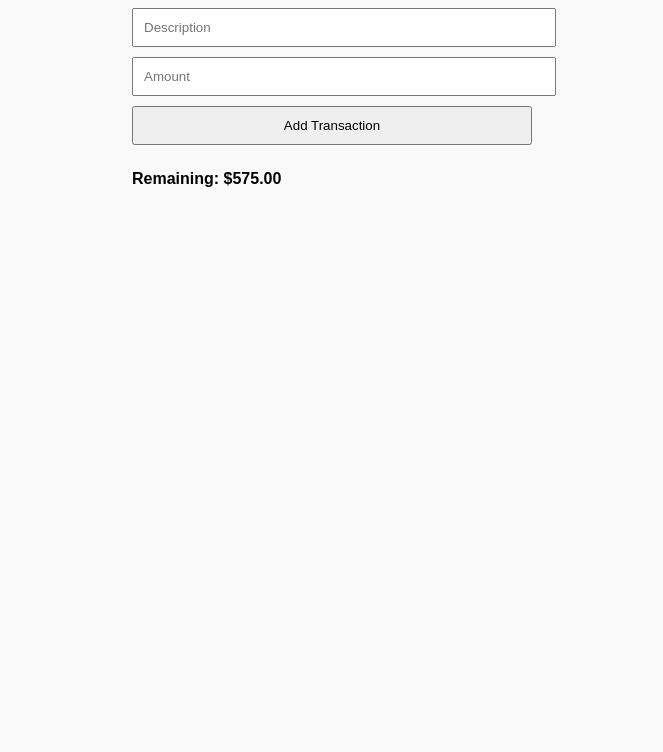
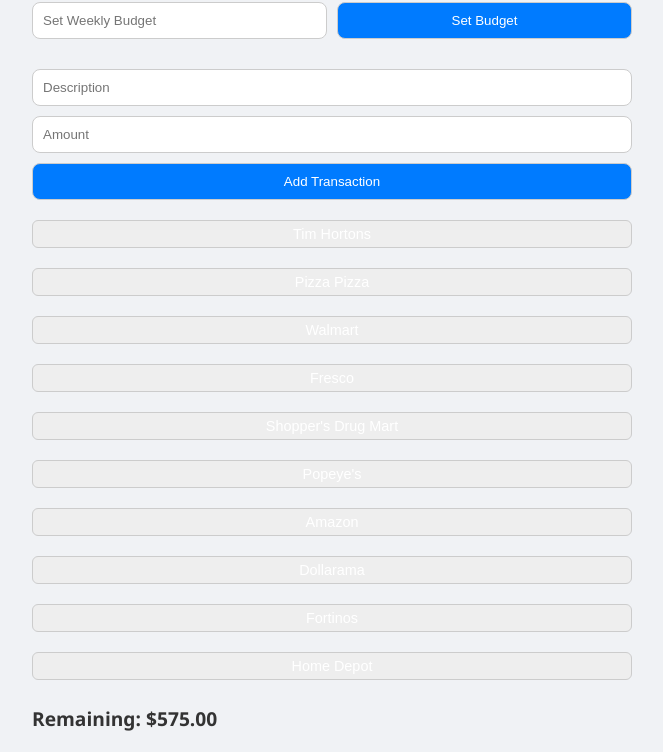
Before and after one commit to amoten1984/budget, a plain HTML site: page index.html in a window 1280 px wide. Shown: the part 97-849 px from the top of the page, without its empty margins (308-971 px from the left). Before the commit the page ends 800 px from the top, so only its background shows below. Drawn offline with Linux system fonts and the light colour scheme.

Commit message:
Update index.html

```diff
--- a/index.html
+++ b/index.html
@@ -6,48 +6,124 @@
   <title>Weekly Budget Tracker</title>
   <style>
     body {
-      font-family: sans-serif;
-      background: #f9f9f9;
+      font-family: 'Segoe UI', Tahoma, Geneva, Verdana, sans-serif;
+      background: #f0f2f5;
       padding: 20px;
-      max-width: 400px;
+      max-width: 600px;
       margin: auto;
+      color: #333;
     }
     h1 {
       text-align: center;
+      margin-bottom: 10px;
     }
-    input, button {
+    .budget-settings {
+      display: flex;
+      gap: 10px;
+      margin-bottom: 20px;
+    }
+    input, button, select {
       padding: 10px;
       margin: 5px 0;
       width: 100%;
+      border: 1px solid #ccc;
+      border-radius: 8px;
+      box-sizing: border-box;
+    }
+    button {
+      background-color: #007bff;
+      color: white;
+      cursor: pointer;
+    }
+    button:hover {
+      background-color: #0056b3;
     }
     .transaction {
       border-bottom: 1px solid #ccc;
       padding: 5px 0;
+      font-size: 0.95rem;
     }
     .balance {
       font-weight: bold;
       margin-top: 20px;
+      font-size: 1.2rem;
+    }
+    .store-icons {
+      display: flex;
+      flex-wrap: wrap;
+      gap: 10px;
+      margin: 10px 0;
+      justify-content: center;
+    }
+    .store-button {
+      padding: 5px 10px;
+      background-color: #eee;
+      border: 1px solid #ccc;
+      border-radius: 6px;
+      cursor: pointer;
+      font-size: 0.9rem;
+    }
+    .store-button:hover {
+      background-color: #ddd;
     }
   </style>
 </head>
 <body>
   <h1>Weekly Budget Tracker</h1>
+
+  <div class="budget-settings">
+    <input type="number" id="starting-budget" placeholder="Set Weekly Budget" />
+    <button onclick="updateBudget()">Set Budget</button>
+  </div>
+
   <form id="transaction-form">
     <input type="text" id="description" placeholder="Description" required />
     <input type="number" id="amount" placeholder="Amount" required />
     <button type="submit">Add Transaction</button>
   </form>
 
+  <div class="store-icons">
+    <button class="store-button" onclick="setDescription('Tim Hortons')">Tim Hortons</button>
+    <button class="store-button" onclick="setDescription('Pizza Pizza')">Pizza Pizza</button>
+    <button class="store-button" onclick="setDescription('Walmart')">Walmart</button>
+    <button class="store-button" onclick="setDescription('Fresco')">Fresco</button>
+    <button class="store-button" onclick="setDescription("Shopper's Drug Mart")">Shopper's Drug Mart</button>
+    <button class="store-button" onclick="setDescription('Popeye\'s')">Popeye's</button>
+    <button class="store-button" onclick="setDescription('Amazon')">Amazon</button>
+    <button class="store-button" onclick="setDescription('Dollarama')">Dollarama</button>
+    <button class="store-button" onclick="setDescription('Fortinos')">Fortinos</button>
+    <button class="store-button" onclick="setDescription('Home Depot')">Home Depot</button>
+  </div>
+
+  <div class="balance" id="balance">Remaining: $575.00</div>
   <div id="transactions"></div>
-  <div class="balance" id="balance">Remaining: $575.00</div>
 
   <script>
-    const MAX_BUDGET = 575;
+    let MAX_BUDGET = 575;
     let totalSpent = 0;
 
     const form = document.getElementById('transaction-form');
     const transactionsDiv = document.getElementById('transactions');
     const balanceDiv = document.getElementById('balance');
+
+    function updateBudget() {
+      const newBudget = parseFloat(document.getElementById('starting-budget').value);
+      if (!isNaN(newBudget) && newBudget > 0) {
+        MAX_BUDGET = newBudget;
+        totalSpent = 0;
+        transactionsDiv.innerHTML = '';
+        updateBalance();
+      }
+    }
+
+    function updateBalance() {
+      const remaining = (MAX_BUDGET - totalSpent).toFixed(2);
+      balanceDiv.textContent = `Remaining: $${remaining}`;
+    }
+
+    function setDescription(store) {
+      document.getElementById('description').value = store;
+    }
 
     form.addEventListener('submit', function(event) {
       event.preventDefault();
@@ -58,15 +134,14 @@
       if (isNaN(amount) || amount <= 0) return;
 
       totalSpent += amount;
-      const remaining = (MAX_BUDGET - totalSpent).toFixed(2);
+      const timestamp = new Date().toLocaleString();
 
       const entry = document.createElement('div');
       entry.className = 'transaction';
-      entry.textContent = `${description}: -$${amount.toFixed(2)}`;
-      transactionsDiv.appendChild(entry);
+      entry.textContent = `${timestamp} - ${description}: -$${amount.toFixed(2)}`;
+      transactionsDiv.prepend(entry);
 
-      balanceDiv.textContent = `Remaining: $${remaining}`;
-
+      updateBalance();
       form.reset();
     });
   </script>
```
